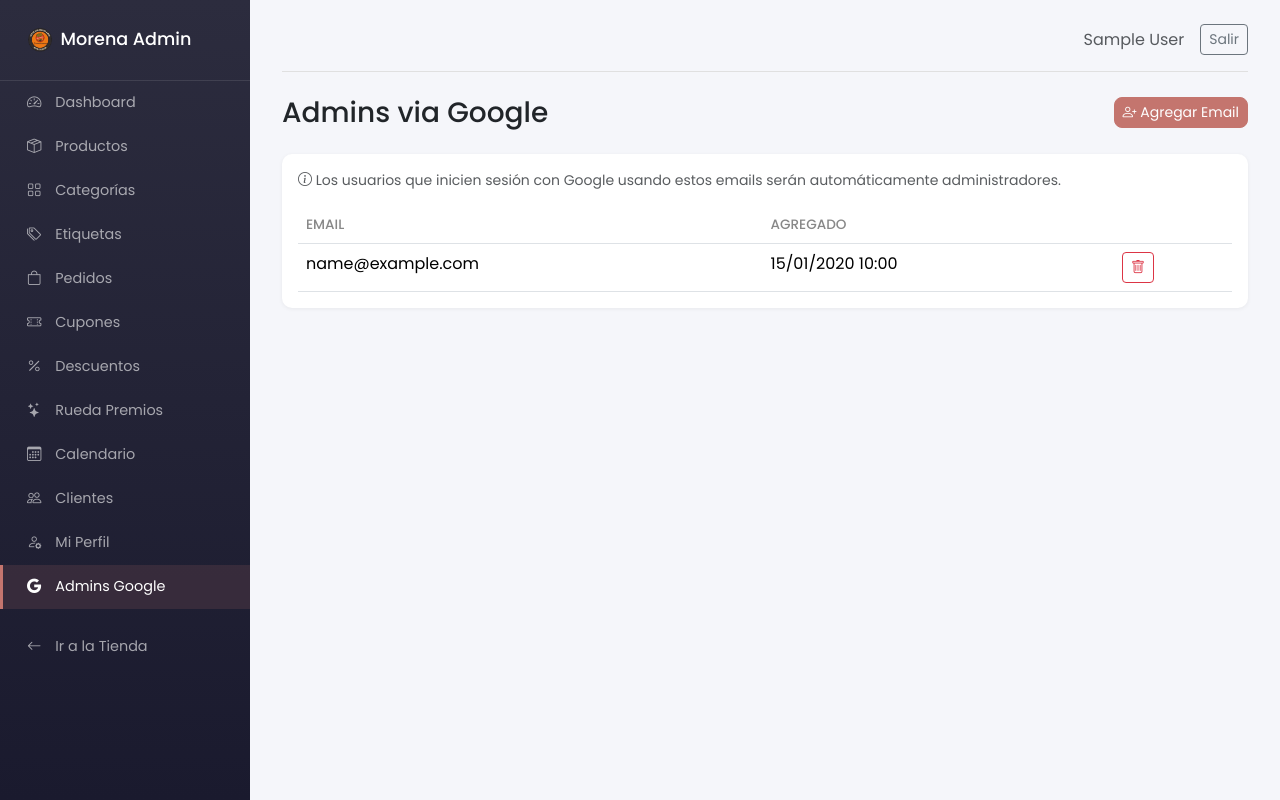
After one commit to joseandresmunoz-dot/morenasingluten, a Flask app: page /admin/admin-emails in a window 1280 px wide. The commit adds this page. Run offline with Flask 3, Linux system fonts and the light colour scheme; a user stored in the database is signed in; tables that the repository leaves empty hold one stand-in row (values such as "Sample post"); some libraries are stand-ins or nearby versions.

Commit message:
add admin profile page (change password) and admin emails management for Google OAuth

```diff
--- a/app.py
+++ b/app.py
@@ -151,6 +151,18 @@ def create_app():
             db.session.execute(text("ALTER TABLE prize_spins ADD COLUMN token_id INTEGER REFERENCES prize_wheel_tokens(id)"))
             db.session.commit()
 
+        # Admin emails table
+        admin_email_columns = [c['name'] for c in inspector.get_columns('admin_emails')] if inspector.has_table('admin_emails') else []
+        if 'id' not in admin_email_columns:
+            db.session.execute(text("""
+                CREATE TABLE IF NOT EXISTS admin_emails (
+                    id SERIAL PRIMARY KEY,
+                    email VARCHAR(150) UNIQUE NOT NULL,
+                    created_at TIMESTAMP DEFAULT CURRENT_TIMESTAMP
+                )
+            """))
+            db.session.commit()
+
     # Context processor para templates
     @app.context_processor
     def inject_cart_count():
--- a/routes/admin.py
+++ b/routes/admin.py
@@ -7,7 +7,7 @@ from PIL import Image, ImageOps
 from extensions import db, csrf
 from models import (Product, ProductImage, Category, Tag, Order, OrderItem, Coupon, UserCoupon,
                     DiscountRule, PrizeWheel, PrizeWheelSegment, PrizeSpin, CalendarEvent,
-                    CustomizationGroup, CustomizationOption, User, StoreConfig)
+                    CustomizationGroup, CustomizationOption, User, StoreConfig, AdminEmail)
 from sqlalchemy import func
 from datetime import datetime, timedelta
 from decimal import Decimal
@@ -1171,3 +1171,80 @@ def client_edit(user_id):
     db.session.commit()
     flash(f'Cliente "{user.nombre}" actualizado.', 'success')
     return redirect(url_for('admin.clients'))
+
+
+# --- PERFIL ADMIN ---
+
+@admin_bp.route('/perfil', methods=['GET', 'POST'])
+@admin_required
+def profile():
+    if request.method == 'POST':
+        current_password = request.form.get('current_password', '')
+        new_password = request.form.get('new_password', '')
+        confirm_password = request.form.get('confirm_password', '')
+
+        if not current_user.check_password(current_password):
+            flash('La contraseña actual no es correcta.', 'danger')
+            return redirect(url_for('admin.profile'))
+
+        if not new_password or len(new_password) < 6:
+            flash('La nueva contraseña debe tener al menos 6 caracteres.', 'danger')
+            return redirect(url_for('admin.profile'))
+
+        if new_password != confirm_password:
+            flash('Las contraseñas nuevas no coinciden.', 'danger')
+            return redirect(url_for('admin.profile'))
+
+        current_user.set_password(new_password)
+        db.session.commit()
+        flash('Contraseña actualizada correctamente.', 'success')
+        return redirect(url_for('admin.profile'))
+
+    return render_template('admin/perfil.html')
+
+
+# --- ADMIN EMAILS (Google OAuth admins) ---
+
+@admin_bp.route('/admin-emails', methods=['GET', 'POST'])
+@admin_required
+def admin_emails():
+    if request.method == 'POST':
+        email = request.form.get('email', '').strip().lower()
+        if not email:
+            flash('El email es obligatorio.', 'danger')
+            return redirect(url_for('admin.admin_emails'))
+
+        if AdminEmail.query.filter_by(email=email).first():
+            flash(f'"{email}" ya está en la lista.', 'warning')
+            return redirect(url_for('admin.admin_emails'))
+
+        ae = AdminEmail(email=email)
+        db.session.add(ae)
+
+        # Si ya existe un usuario con ese email, promoverlo a admin
+        user = User.query.filter_by(email=email).first()
+        if user:
+            user.is_admin = True
+
+        db.session.commit()
+        flash(f'"{email}" agregado como admin.', 'success')
+        return redirect(url_for('admin.admin_emails'))
+
+    emails = AdminEmail.query.order_by(AdminEmail.created_at.desc()).all()
+    return render_template('admin/admin_emails.html', emails=emails)
+
+
+@admin_bp.route('/admin-emails/<int:email_id>/eliminar', methods=['POST'])
+@admin_required
+def admin_email_delete(email_id):
+    ae = AdminEmail.query.get_or_404(email_id)
+
+    # Quitar is_admin al usuario con ese email si existe
+    user = User.query.filter_by(email=ae.email).first()
+    if user:
+        user.is_admin = False
+
+    db.session.delete(ae)
+    db.session.commit()
+    flash(f'"{ae.email}" eliminado de admins.', 'info')
+    return redirect(url_for('admin.admin_emails'))
--- /dev/null
+++ b/templates/admin/admin_emails.html
@@ -0,0 +1,72 @@
+{% extends "admin/base_admin.html" %}
+{% block title %}Admins Google - Admin{% endblock %}
+{% block content %}
+<div class="d-flex justify-content-between align-items-center mb-4">
+    <h3 class="mb-0">Admins via Google</h3>
+    <button type="button" class="btn btn-morena btn-sm" data-bs-toggle="modal" data-bs-target="#nuevoAdminEmailModal">
+        <i class="bi bi-person-plus"></i> Agregar Email
+    </button>
+</div>
+
+<div class="card">
+    <div class="card-body">
+        <p class="text-muted small">
+            <i class="bi bi-info-circle"></i>
+            Los usuarios que inicien sesión con Google usando estos emails serán automáticamente administradores.
+        </p>
+        <div class="table-responsive">
+            <table class="table table-hover mb-0">
+                <thead>
+                    <tr>
+                        <th>Email</th>
+                        <th>Agregado</th>
+                        <th></th>
+                    </tr>
+                </thead>
+                <tbody>
+                    {% for ae in emails %}
+                    <tr>
+                        <td data-label="Email">{{ ae.email }}</td>
+                        <td data-label="Agregado">{{ ae.created_at.strftime('%d/%m/%Y %H:%M') }}</td>
+                        <td data-label="Acciones">
+                            <form method="POST" action="{{ url_for('admin.admin_email_delete', email_id=ae.id) }}" onsubmit="return confirm('¿Eliminar {{ ae.email }} de la lista de admins?')">
+                                <button type="submit" class="btn btn-sm btn-outline-danger"><i class="bi bi-trash"></i></button>
+                            </form>
+                        </td>
+                    </tr>
+                    {% else %}
+                    <tr>
+                        <td colspan="3" class="text-center text-muted py-4">No hay emails registrados. Agregá uno para permitir acceso admin via Google.</td>
+                    </tr>
+                    {% endfor %}
+                </tbody>
+            </table>
+        </div>
+    </div>
+</div>
+
+<!-- Modal Nuevo Email Admin -->
+<div class="modal fade" id="nuevoAdminEmailModal" tabindex="-1">
+    <div class="modal-dialog">
+        <div class="modal-content">
+            <form method="POST">
+                <div class="modal-header">
+                    <h5 class="modal-title">Agregar Email Admin</h5>
+                    <button type="button" class="btn-close" data-bs-dismiss="modal"></button>
+                </div>
+                <div class="modal-body">
+                    <div class="mb-3">
+                        <label class="form-label">Email <span class="text-danger">*</span></label>
+                        <input type="email" name="email" class="form-control" placeholder="colaborador@ejemplo.com" required>
+                    </div>
+                    <p class="text-muted small mb-0">Si ya existe un usuario con este email, será promovido a admin automáticamente.</p>
+                </div>
+                <div class="modal-footer">
+                    <button type="button" class="btn btn-secondary" data-bs-dismiss="modal">Cancelar</button>
+                    <button type="submit" class="btn btn-morena">Agregar</button>
+                </div>
+            </form>
+        </div>
+    </div>
+</div>
+{% endblock %}
--- a/templates/admin/base_admin.html
+++ b/templates/admin/base_admin.html
@@ -69,6 +69,16 @@
                         <i class="bi bi-people"></i> Clientes
                     </a>
                 </li>
+                <li class="nav-item">
+                    <a class="nav-link {% if 'profile' in request.endpoint %}active{% endif %}" href="{{ url_for('admin.profile') }}">
+                        <i class="bi bi-person-gear"></i> Mi Perfil
+                    </a>
+                </li>
+                <li class="nav-item">
+                    <a class="nav-link {% if 'admin_email' in request.endpoint %}active{% endif %}" href="{{ url_for('admin.admin_emails') }}">
+                        <i class="bi bi-google"></i> Admins Google
+                    </a>
+                </li>
                 <li class="nav-item mt-3">
                     <a class="nav-link" href="{{ url_for('shop.index') }}">
                         <i class="bi bi-arrow-left"></i> Ir a la Tienda
```
Also changed, not shown: models.py (+9 -0 lines), routes/auth.py (+7 -1 lines), templates/admin/perfil.html (added, +40 -0 lines).
